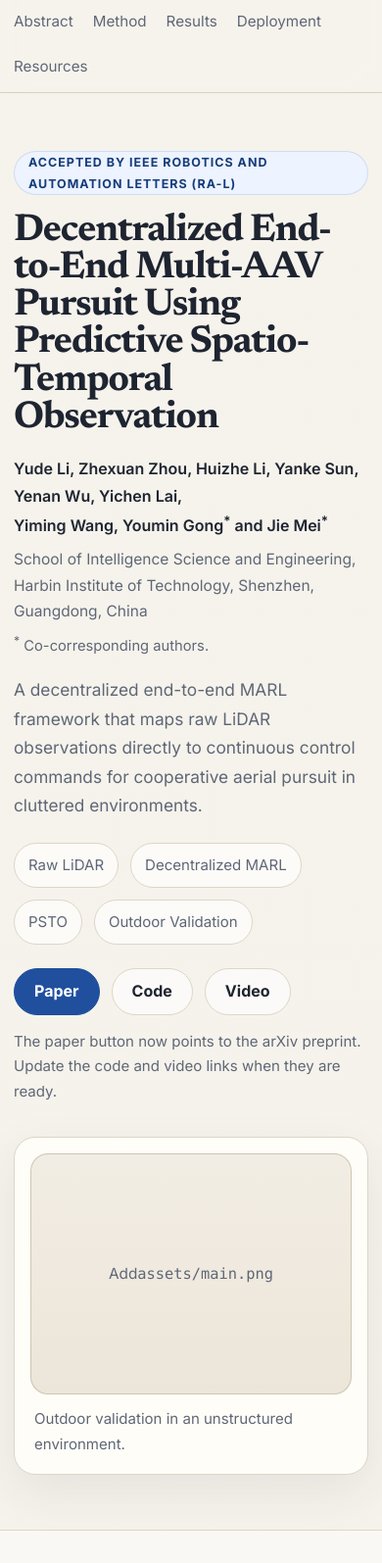
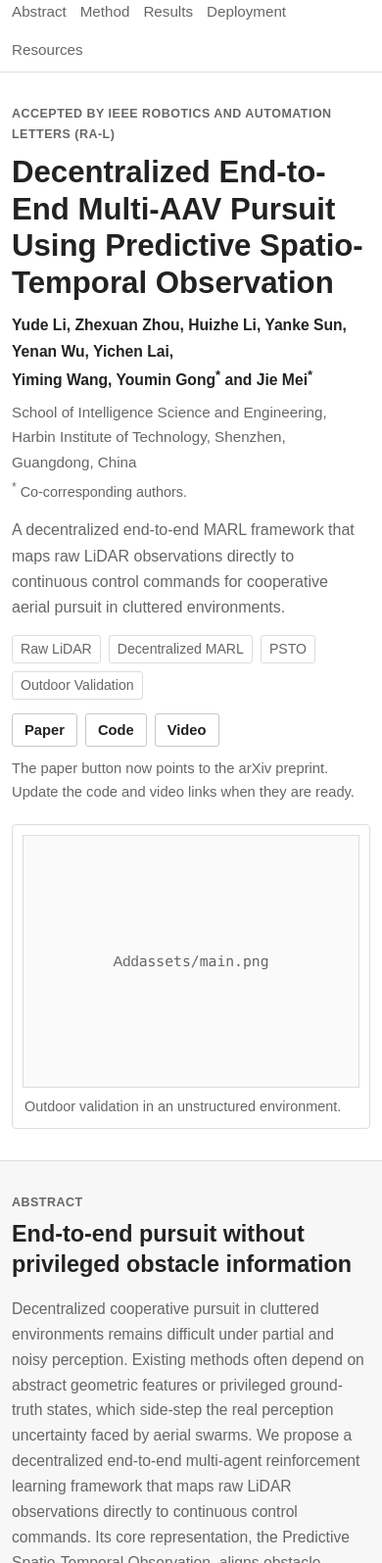
Before and after one commit to HITSZ-MAS/psto-aav-pursuit, a plain HTML site: page index.html in a window 390 px wide. Shown: the part 52-1647 px from the top of the page at 98% size. Drawn offline with Linux system fonts and the light colour scheme.

Commit message:
Refactor styles in styles.css for better design
Updated CSS variables and styles for improved design consistency and responsiveness.

```diff
--- a/styles.css
+++ b/styles.css
@@ -1,20 +1,12 @@
 :root {
-  --bg: #f4f1ea;
-  --surface: #fffdf8;
-  --surface-alt: #f8f5ee;
-  --surface-strong: #ffffff;
-  --text: #1e2430;
-  --muted: #5f6776;
-  --line: #ddd6c8;
-  --line-strong: #cbc2b0;
-  --accent: #204f9e;
-  --accent-soft: #edf3ff;
-  --accent-strong: #163d7a;
-  --shadow: 0 18px 50px rgba(45, 52, 64, 0.08);
-  --radius-lg: 26px;
-  --radius-md: 20px;
-  --radius-sm: 14px;
-  --max-width: 1180px;
+  --bg: #ffffff;
+  --bg-soft: #f7f7f7;
+  --text: #222222;
+  --muted: #666666;
+  --line: #dddddd;
+  --line-dark: #c8c8c8;
+  --link: #1f5fbf;
+  --max-width: 980px;
 }
 
 * {
@@ -27,10 +19,10 @@ html {
 
 body {
   margin: 0;
-  font-family: "Inter", system-ui, -apple-system, BlinkMacSystemFont, "Segoe UI", sans-serif;
+  font-family: Arial, Helvetica, sans-serif;
   color: var(--text);
-  background: linear-gradient(180deg, #f6f3ec 0%, #f3f0e8 100%);
-  line-height: 1.7;
+  background: var(--bg);
+  line-height: 1.65;
 }
 
 img {
@@ -50,8 +42,13 @@ pre {
 }
 
 a {
-  color: inherit;
+  color: var(--link);
   text-decoration: none;
+}
+
+a:hover,
+a:focus-visible {
+  text-decoration: underline;
 }
 
 code,
@@ -60,31 +57,27 @@ pre {
 }
 
 .container {
-  width: min(calc(100% - 40px), var(--max-width));
+  width: min(calc(100% - 32px), var(--max-width));
   margin: 0 auto;
 }
 
 .narrow {
-  width: min(calc(100% - 40px), 940px);
+  width: min(calc(100% - 32px), 860px);
 }
 
 .section {
-  padding: 72px 0;
+  padding: 42px 0;
 }
 
 .section-surface {
-  background: rgba(255, 255, 255, 0.42);
-  border-top: 1px solid rgba(203, 194, 176, 0.6);
-  border-bottom: 1px solid rgba(203, 194, 176, 0.6);
+  background: var(--bg-soft);
+  border-top: 1px solid var(--line);
+  border-bottom: 1px solid var(--line);
 }
 
 .site-header {
-  position: sticky;
-  top: 0;
-  z-index: 20;
-  background: rgba(246, 243, 236, 0.92);
-  backdrop-filter: blur(14px);
-  border-bottom: 1px solid rgba(203, 194, 176, 0.7);
+  background: #ffffff;
+  border-bottom: 1px solid var(--line);
 }
 
 .header-inner,
@@ -92,183 +85,142 @@ pre {
   display: flex;
   align-items: center;
   justify-content: space-between;
-  gap: 20px;
+  gap: 16px;
 }
 
 .header-inner {
-  min-height: 72px;
+  min-height: 56px;
 }
 
 .brand {
-  font-size: 0.98rem;
-  font-weight: 800;
-  letter-spacing: 0.16em;
+  font-size: 0.95rem;
+  font-weight: 700;
+  letter-spacing: 0.08em;
+  color: var(--text);
 }
 
 .site-nav {
   display: flex;
   flex-wrap: wrap;
-  gap: 20px;
+  gap: 14px;
+  font-size: 0.95rem;
+}
+
+.site-nav a {
   color: var(--muted);
-  font-size: 0.95rem;
 }
 
 .site-nav a:hover,
 .site-nav a:focus-visible {
-  color: var(--accent);
+  color: var(--text);
 }
 
 .hero {
-  padding-top: 84px;
+  padding-top: 36px;
 }
 
 .hero-layout,
 .results-layout,
-.deployment-layout {
+.deployment-layout,
+.section-head.split,
+.figure-grid,
+.highlight-grid,
+.detail-grid,
+.stat-grid,
+.resource-grid {
   display: grid;
-  gap: 34px;
+  gap: 20px;
 }
 
 .hero-layout {
-  grid-template-columns: minmax(0, 1.05fr) minmax(340px, 0.95fr);
-  align-items: center;
+  grid-template-columns: minmax(0, 1fr) minmax(300px, 0.9fr);
+  align-items: start;
+}
+
+.results-layout {
+  grid-template-columns: minmax(0, 1fr) minmax(300px, 0.9fr);
+  align-items: start;
+}
+
+.deployment-layout {
+  grid-template-columns: minmax(0, 0.9fr) minmax(0, 1.1fr);
+  align-items: start;
+}
+
+.section-head.split {
+  grid-template-columns: minmax(0, 1fr) minmax(220px, 360px);
+  align-items: end;
+}
+
+.two-up {
+  grid-template-columns: repeat(2, minmax(0, 1fr));
+}
+
+.highlight-grid,
+.detail-grid,
+.resource-grid {
+  grid-template-columns: repeat(3, minmax(0, 1fr));
+}
+
+.stat-grid {
+  grid-template-columns: repeat(4, minmax(0, 1fr));
 }
 
 .hero-content {
-  max-width: 680px;
+  max-width: 640px;
 }
 
 .venue-pill,
 .section-kicker,
 .card-index,
 .resource-type {
-  letter-spacing: 0.08em;
+  font-size: 0.78rem;
+  font-weight: 700;
+  letter-spacing: 0.04em;
   text-transform: uppercase;
 }
 
 .venue-pill {
-  display: inline-flex;
-  align-items: center;
-  min-height: 36px;
-  padding: 0 14px;
-  border-radius: 999px;
-  background: var(--accent-soft);
-  border: 1px solid rgba(32, 79, 158, 0.14);
-  color: var(--accent-strong);
-  font-size: 0.78rem;
-  font-weight: 700;
+  color: var(--muted);
 }
 
 h1,
-h2 {
-  font-family: "Newsreader", Georgia, serif;
+h2,
+h3 {
+  font-family: Arial, Helvetica, sans-serif;
   font-weight: 700;
-  letter-spacing: -0.03em;
+  letter-spacing: 0;
 }
 
 h1 {
-  margin-top: 18px;
-  font-size: clamp(2.7rem, 5vw, 4.9rem);
-  line-height: 0.98;
+  margin-top: 10px;
+  font-size: clamp(2rem, 4vw, 3rem);
+  line-height: 1.2;
 }
 
 h2 {
-  font-size: clamp(2rem, 3vw, 3.2rem);
-  line-height: 1.03;
+  font-size: clamp(1.45rem, 2.2vw, 2rem);
+  line-height: 1.3;
 }
 
 h3 {
-  font-size: 1.08rem;
-  line-height: 1.35;
+  font-size: 1rem;
+  line-height: 1.4;
 }
 
 .author-block {
-  margin-top: 18px;
-  max-width: 760px;
+  margin-top: 12px;
 }
 
 .author-line {
-  font-size: 1rem;
+  font-size: 0.98rem;
   font-weight: 600;
-  line-height: 1.75;
+  line-height: 1.7;
 }
 
 .author-affiliation,
-.author-note {
-  color: var(--muted);
-}
-
-.author-affiliation {
-  margin-top: 8px;
-  font-size: 0.97rem;
-}
-
-.author-note {
-  margin-top: 6px;
-  font-size: 0.92rem;
-}
-
-.hero-subtitle {
-  margin-top: 18px;
-  max-width: 62ch;
-  color: var(--muted);
-  font-size: 1.08rem;
-}
-
-.tag-row,
-.action-row {
-  display: flex;
-  flex-wrap: wrap;
-  gap: 12px;
-}
-
-.tag-row {
-  margin-top: 24px;
-}
-
-.tag-row span {
-  padding: 9px 14px;
-  border-radius: 999px;
-  border: 1px solid var(--line);
-  background: rgba(255, 255, 255, 0.66);
-  color: var(--muted);
-  font-size: 0.94rem;
-}
-
-.action-row {
-  margin-top: 24px;
-}
-
-.button {
-  display: inline-flex;
-  align-items: center;
-  justify-content: center;
-  min-height: 48px;
-  padding: 0 20px;
-  border-radius: 999px;
-  font-weight: 700;
-  transition: transform 0.18s ease, border-color 0.18s ease, background 0.18s ease;
-}
-
-.button:hover,
-.button:focus-visible,
-.resource-card:hover,
-.resource-card:focus-visible {
-  transform: translateY(-1px);
-}
-
-.button-primary {
-  background: var(--accent);
-  color: #ffffff;
-  border: 1px solid var(--accent);
-}
-
-.button-secondary {
-  background: rgba(255, 255, 255, 0.65);
-  border: 1px solid var(--line);
-  color: var(--text);
-}
-
+.author-note,
+.hero-subtitle,
 .hero-note,
 .section-summary,
 .lead-paragraph,
@@ -283,73 +235,97 @@ figcaption,
   color: var(--muted);
 }
 
+.author-affiliation {
+  margin-top: 6px;
+  font-size: 0.95rem;
+}
+
+.author-note {
+  margin-top: 4px;
+  font-size: 0.9rem;
+}
+
+.hero-subtitle {
+  margin-top: 14px;
+  max-width: 62ch;
+  font-size: 1rem;
+}
+
 .hero-note {
+  margin-top: 10px;
+  font-size: 0.92rem;
+}
+
+.tag-row,
+.action-row {
+  display: flex;
+  flex-wrap: wrap;
+  gap: 8px;
+}
+
+.tag-row {
   margin-top: 14px;
-  font-size: 0.94rem;
+}
+
+.tag-row span {
+  padding: 2px 8px;
+  border: 1px solid var(--line);
+  border-radius: 3px;
+  background: #ffffff;
+  color: var(--muted);
+  font-size: 0.88rem;
+}
+
+.action-row {
+  margin-top: 14px;
+}
+
+.button {
+  display: inline-flex;
+  align-items: center;
+  justify-content: center;
+  min-height: 34px;
+  padding: 0 12px;
+  border: 1px solid var(--line-dark);
+  border-radius: 3px;
+  background: #ffffff;
+  color: var(--text);
+  font-size: 0.92rem;
+  font-weight: 600;
+}
+
+.button:hover,
+.button:focus-visible {
+  background: var(--bg-soft);
+  text-decoration: none;
+}
+
+.button-primary,
+.button-secondary {
+  background: #ffffff;
+  color: var(--text);
 }
 
 .section-head {
-  margin-bottom: 28px;
+  margin-bottom: 18px;
 }
 
 .section-head.center {
-  text-align: center;
+  text-align: left;
 }
 
 .section-head.left {
-  margin-bottom: 24px;
-}
-
-.section-head.split {
-  display: grid;
-  grid-template-columns: minmax(0, 1fr) minmax(260px, 430px);
-  gap: 24px;
-  align-items: end;
+  margin-bottom: 18px;
 }
 
 .section-kicker {
-  margin-bottom: 12px;
-  color: var(--accent);
-  font-size: 0.82rem;
-  font-weight: 700;
+  margin-bottom: 6px;
+  color: var(--muted);
 }
 
-.section-summary {
+.section-summary,
+.lead-paragraph {
   font-size: 0.98rem;
-}
-
-.section-summary.centered {
-  max-width: 700px;
-  margin: 10px auto 0;
-}
-
-.lead-paragraph {
-  font-size: 1.08rem;
-  text-wrap: pretty;
-}
-
-.figure-grid,
-.highlight-grid,
-.detail-grid,
-.stat-grid,
-.resource-grid {
-  display: grid;
-  gap: 22px;
-}
-
-.two-up {
-  grid-template-columns: repeat(2, minmax(0, 1fr));
-}
-
-.highlight-grid,
-.detail-grid,
-.resource-grid {
-  grid-template-columns: repeat(3, minmax(0, 1fr));
-}
-
-.stat-grid {
-  grid-template-columns: repeat(4, minmax(0, 1fr));
-  margin-bottom: 26px;
 }
 
 .figure-card,
@@ -360,14 +336,14 @@ figcaption,
 .resource-card,
 .citation-card,
 .quote-card {
-  background: var(--surface);
+  background: #ffffff;
   border: 1px solid var(--line);
-  border-radius: var(--radius-lg);
-  box-shadow: var(--shadow);
+  border-radius: 4px;
+  box-shadow: none;
 }
 
 .figure-card {
-  padding: 16px;
+  padding: 10px;
 }
 
 .image-shell {
@@ -377,9 +353,8 @@ figcaption,
   align-items: center;
   justify-content: center;
   width: 100%;
-  border-radius: calc(var(--radius-lg) - 8px);
-  background: linear-gradient(180deg, #f2ede4 0%, #ece5d9 100%);
-  border: 1px solid rgba(203, 194, 176, 0.9);
+  border: 1px solid var(--line);
+  background: #fafafa;
 }
 
 .ratio-4-3 {
@@ -411,22 +386,25 @@ figcaption,
   justify-content: center;
   position: absolute;
   inset: 0;
-  padding: 24px;
+  padding: 16px;
   text-align: center;
   color: var(--muted);
-  font-size: 0.96rem;
+  font-size: 0.92rem;
 }
 
 figcaption {
-  padding: 12px 4px 2px;
-  font-size: 0.94rem;
+  padding: 8px 2px 0;
+  font-size: 0.9rem;
 }
 
 .text-card,
 .detail-card,
 .results-panel,
-.citation-card {
-  padding: 24px;
+.citation-card,
+.quote-card,
+.stat-card,
+.resource-card {
+  padding: 16px;
 }
 
 .text-card p,
@@ -434,61 +412,48 @@ figcaption {
 .clean-list li,
 .resource-card span,
 .citation-card pre {
-  font-size: 0.97rem;
+  font-size: 0.95rem;
 }
 
 .card-index {
-  margin-bottom: 12px;
-  color: var(--accent);
-  font-size: 0.8rem;
-  font-weight: 700;
-}
-
-.results-layout {
-  grid-template-columns: minmax(0, 1fr) minmax(320px, 0.78fr);
-  align-items: start;
+  margin-bottom: 8px;
+  color: var(--muted);
 }
 
 .results-panel {
   display: grid;
-  gap: 18px;
-}
-
-.results-block + .results-block {
-  padding-top: 4px;
+  gap: 16px;
 }
 
 .clean-list {
-  padding-left: 20px;
+  padding-left: 18px;
 }
 
 .clean-list li + li {
-  margin-top: 10px;
+  margin-top: 8px;
 }
 
 .stat-card {
-  padding: 24px 20px;
+  min-height: 100%;
 }
 
 .stat-value {
   display: block;
-  margin-bottom: 8px;
-  color: var(--accent-strong);
-  font-size: 1.9rem;
-  font-weight: 800;
-  letter-spacing: -0.04em;
+  margin-bottom: 4px;
+  font-size: 1.4rem;
+  font-weight: 700;
+  color: var(--text);
 }
 
 .stat-label {
   color: var(--muted);
-  font-size: 0.95rem;
+  font-size: 0.92rem;
 }
 
 .table-wrap {
   overflow-x: auto;
-  margin-top: 14px;
+  margin-top: 10px;
   border: 1px solid var(--line);
-  border-radius: var(--radius-sm);
 }
 
 table {
@@ -499,15 +464,15 @@ table {
 
 th,
 td {
-  padding: 12px 14px;
+  padding: 10px 12px;
   text-align: left;
-  border-bottom: 1px solid rgba(203, 194, 176, 0.75);
-  font-size: 0.94rem;
+  border-bottom: 1px solid var(--line);
+  font-size: 0.92rem;
 }
 
 th {
-  color: var(--accent-strong);
-  background: rgba(237, 243, 255, 0.88);
+  background: #f3f3f3;
+  color: var(--text);
 }
 
 tr:last-child td {
@@ -515,70 +480,61 @@ tr:last-child td {
 }
 
 .table-note {
-  margin-top: 12px;
-  font-size: 0.92rem;
-}
-
-.deployment-layout {
-  grid-template-columns: minmax(0, 0.9fr) minmax(0, 1.1fr);
-  align-items: center;
+  margin-top: 8px;
+  font-size: 0.9rem;
 }
 
 .quote-card {
-  margin-top: 22px;
-  padding: 20px 22px;
-  background: #fbf8f1;
+  margin-top: 16px;
+  background: #fafafa;
 }
 
 .resource-card {
   display: grid;
-  gap: 8px;
-  padding: 22px;
-  transition: transform 0.18s ease;
+  gap: 6px;
 }
 
 .resource-type {
-  color: var(--accent);
-  font-size: 0.78rem;
-  font-weight: 700;
+  color: var(--muted);
 }
 
 .resource-card strong {
-  font-size: 1.02rem;
+  font-size: 1rem;
+  color: var(--text);
 }
 
 .citation-card {
-  margin-top: 26px;
+  margin-top: 18px;
 }
 
 .citation-head {
   display: flex;
   justify-content: space-between;
-  gap: 16px;
+  gap: 12px;
   align-items: baseline;
-  margin-bottom: 14px;
+  margin-bottom: 10px;
 }
 
 .citation-card pre {
   overflow-x: auto;
   white-space: pre-wrap;
   word-break: break-word;
-  padding: 18px;
-  border-radius: var(--radius-sm);
-  background: #f8f4ec;
+  padding: 12px;
   border: 1px solid var(--line);
-  color: #243149;
+  background: #fafafa;
+  color: var(--text);
 }
 
 .site-footer {
-  padding: 24px 0 36px;
+  padding: 20px 0 28px;
+  border-top: 1px solid var(--line);
 }
 
 .footer-inner {
-  font-size: 0.93rem;
+  font-size: 0.9rem;
 }
 
-@media (max-width: 1040px) {
+@media (max-width: 960px) {
   .hero-layout,
   .results-layout,
   .deployment-layout,
@@ -599,7 +555,7 @@ tr:last-child td {
 @media (max-width: 720px) {
   .container,
   .narrow {
-    width: min(calc(100% - 28px), var(--max-width));
+    width: min(calc(100% - 24px), var(--max-width));
   }
 
   .header-inner,
@@ -609,38 +565,18 @@ tr:last-child td {
   }
 
   .header-inner {
-    padding: 14px 0;
-  }
-
-  .hero {
-    padding-top: 56px;
+    padding: 10px 0;
   }
 
   .section {
-    padding: 56px 0;
+    padding: 32px 0;
   }
 
   h1 {
-    font-size: clamp(2.3rem, 10vw, 3.6rem);
+    font-size: clamp(1.7rem, 8vw, 2.3rem);
   }
 
   h2 {
-    font-size: clamp(1.75rem, 7vw, 2.5rem);
-  }
-
-  .button,
-  .tag-row span {
-    width: auto;
-  }
-
-  .figure-card,
-  .text-card,
-  .detail-card,
-  .results-panel,
-  .resource-card,
-  .citation-card,
-  .quote-card,
-  .stat-card {
-    border-radius: 22px;
+    font-size: clamp(1.3rem, 6vw, 1.7rem);
   }
 }
```
